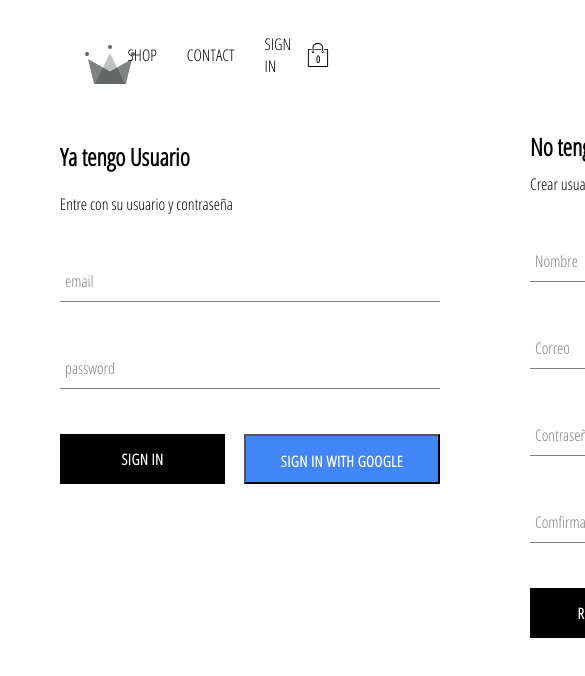
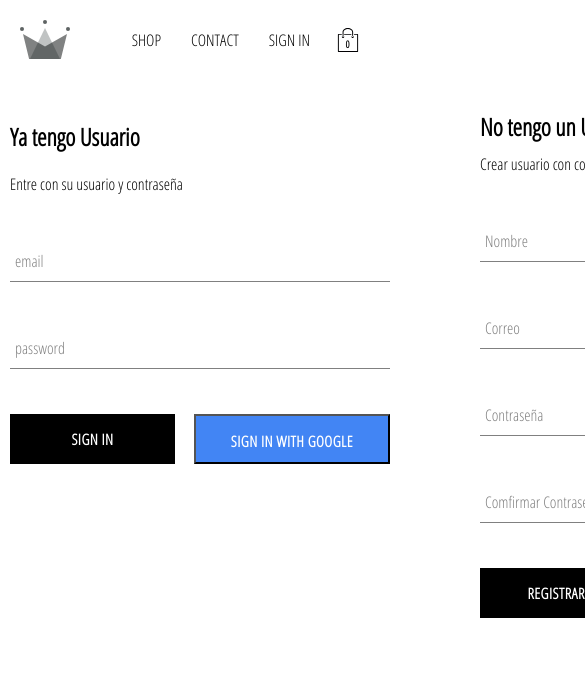
Before and after one commit to raidel90/ecommerce-react, a React (Create React App) app: page /signin in a window 390 px wide. Shown: the top 676 px of the page, 585 px wide, since content can reach past the window. Built offline with nearby package versions, Linux system fonts and the light colour scheme; no server answers.

Commit message:
styling for mobiles

```diff
--- a/src/App.js
+++ b/src/App.js
@@ -1,7 +1,7 @@
 import React, { useEffect } from "react";
 import HomePage from "./pages/homepage/homepage.component";
 import ShopPage from "./pages/shop/shop.component";
-import "./App.css";
+
 import { Switch, Route, Redirect } from "react-router-dom";
 import { createStructuredSelector } from "reselect";
 
@@ -13,6 +13,8 @@
 import Header from "./components/header/header.component";
 import SignInAndSignUpPage from "./pages/sign-in-sign-up/sign-in-sign-up.component";
 
+import {  GlobalStyle } from "./global.styles";
+
 const App = ({ checkUserSession, currentUser }) => {
 
   useEffect(() => {
@@ -21,6 +23,7 @@
 
   return (
     <div>
+    <GlobalStyle/>
       <Header />
       <Switch>
         <Route exact path="/" component={HomePage} />
@@ -34,6 +37,7 @@
         />
         <Route exact path="/checkout" component={checkoutPage} />
       </Switch>
+
     </div>
   );
 };
--- a/src/components/collection-item/collection-item.styles.scss
+++ b/src/components/collection-item/collection-item.styles.scss
@@ -4,7 +4,7 @@
   flex-direction: column;
   height: 350px;
   align-items: center;
-    position:relative;
+  position: relative;
 
   .image {
     width: 100%;
@@ -14,22 +14,27 @@
     margin-bottom: 5px;
   }
 
-    .custom-button{
+  .custom-button {
     width: 80%;
-      opacity:0.7;
+    opacity: 0.7;
     position: absolute;
-      top:255px;
+    top: 255px;
     display: none;
 
+    @media screen and (max-width: 800px) {
+      display: block;
+      opacity: 0.9;
+      min-width: unset;
+      padding: 0 10px ;
+    }
   }
 
-    &:hover{
-
-      .image{
+  &:hover {
+    .image {
       opacity: 0.8;
     }
 
-      .custom-button{
+    .custom-button {
       opacity: 0.85;
       display: flex;
     }
@@ -51,4 +56,18 @@
       width: 10%;
     }
   }
+
+  @media screen and (max-width: 800px) {
+    width: 40vw;
+
+    &:hover {
+      .image {
+        opacity: unset;
       }
+
+      .custom-button {
+        opacity: unset;
+      }
+    }
+  }
+}
--- a/src/components/collection-preview/collection-preview.styles.scss
+++ b/src/components/collection-preview/collection-preview.styles.scss
@@ -11,5 +11,15 @@
   .preview {
     display: flex;
     justify-content: space-between;
+
+    @media screen and (max-width: 800px) {
+     display: grid;
+     grid-template-columns: 1fr 1fr;
+     grid-gap:15px
     }
   }
+
+  @media screen and (max-width: 800px) {
+    align-items: center;
+  }
+}
--- a/src/components/directory/directory.component.jsx
+++ b/src/components/directory/directory.component.jsx
@@ -9,7 +9,7 @@
 
 import './directory.styles.scss';
 
-const Directory = ({sections}) => (
+const Directory = ({sections}) => {console.log(sections); return(
             <div className="directory-menu">
                 {
                    sections.map(
@@ -19,7 +19,7 @@
 
              </div>
 
-);
+)};
 
 
 const mapStateToProps = createStructuredSelector({
--- a/src/components/header/header.styles.jsx
+++ b/src/components/header/header.styles.jsx
@@ -1,5 +1,5 @@
-import styled from 'styled-components';
-import {Link} from 'react-router-dom';
+import styled from "styled-components";
+import { Link } from "react-router-dom";
 
 export const HeaderContainer = styled.div`
   height: 70px;
@@ -7,12 +7,24 @@
   display: flex;
   justify-content: space-between;
   margin-bottom: 25px;
+
+  @media screen and (max-width: 800px) {
+    height: 60px;
+    padding: 10px;
+    margin-bottom: 20px;
+  }
 `;
 
 export const LogoContainer = styled(Link)`
   height: 100%;
   width: 70px;
   padding: 25px;
+
+  @media screen and (max-width: 800px) {
+    width: 50px;
+    padding: 0px;
+
+  }
 `;
 
 export const OptionsContainer = styled.div`
@@ -22,10 +34,11 @@
   align-items: center;
   justify-content: flex-end;
 
+  @media screen and (max-width: 800px) {
+    width: 85%;
 
+  }
 `;
-
-
 
 export const OptionLink = styled(Link)`
   padding: 10px 15px;
--- a/src/components/menu-item/menu-item.styles.scss
+++ b/src/components/menu-item/menu-item.styles.scss
@@ -8,8 +8,8 @@
     justify-content: center;
     border: 1px solid black;
     margin: 0 7.5px 15px;
-    background-position: center;
-    background-size: cover;
+   // background-position: center;
+   // background-size: cover;
     overflow: hidden;
 
     &:large{
@@ -22,6 +22,11 @@
 
     &:last-child {
       margin-left: 7.5px;
+    }
+
+    @media screen and (max-width: 800px) {
+      height: 200px;
+
     }
 
     &:hover {
--- /dev/null
+++ b/src/global.styles.js
@@ -0,0 +1,66 @@
+import { createGlobalStyle } from "styled-components";
+
+export const GlobalStyle = createGlobalStyle`
+
+body{
+
+    font-family: 'Open Sans Condensed';
+    padding: 20px 40px;
+
+    @media screen and (max-width: 800px){
+      padding: 10px;
+
+    }
+
+  }
+
+  a{
+    text-decoration: none;
+    color: black;
+  }
+
+  .App {
+    text-align: center;
+  }
+
+  .App-logo {
+    height: 40vmin;
+    pointer-events: none;
+  }
+
+  @media (prefers-reduced-motion: no-preference) {
+    .App-logo {
+      animation: App-logo-spin infinite 20s linear;
+    }
+  }
+
+  .App-header {
+    background-color: #282c34;
+    min-height: 100vh;
+    display: flex;
+    flex-direction: column;
+    align-items: center;
+    justify-content: center;
+    font-size: calc(10px + 2vmin);
+    color: white;
+  }
+
+  .App-link {
+    color: #61dafb;
+  }
+
+  @keyframes App-logo-spin {
+    from {
+      transform: rotate(0deg);
+    }
+    to {
+      transform: rotate(360deg);
+    }
+  }
+
+  *{
+    box-sizing: border-box;
+   }
+
+
+`;
```
Also changed, not shown: 1 other file (tests, documents, lock files or other folders). Lines whose indentation alone changed are shown as unchanged.
